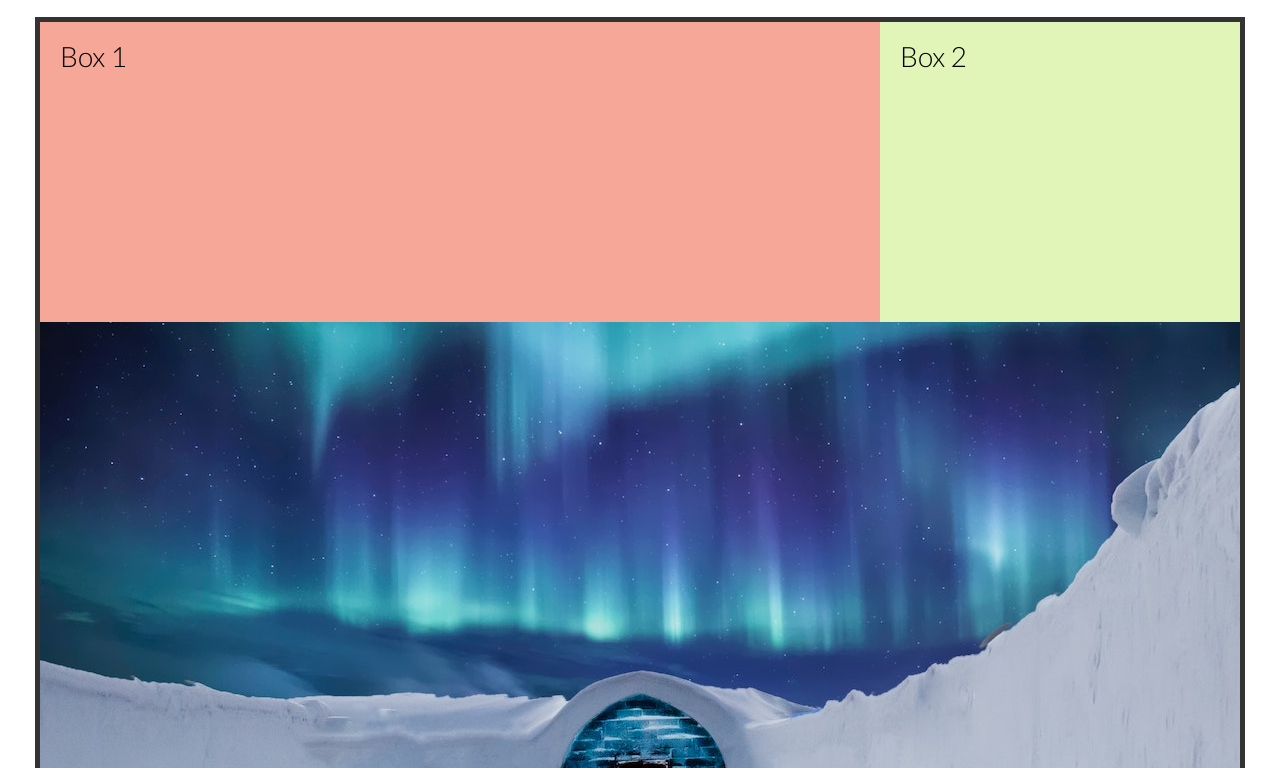
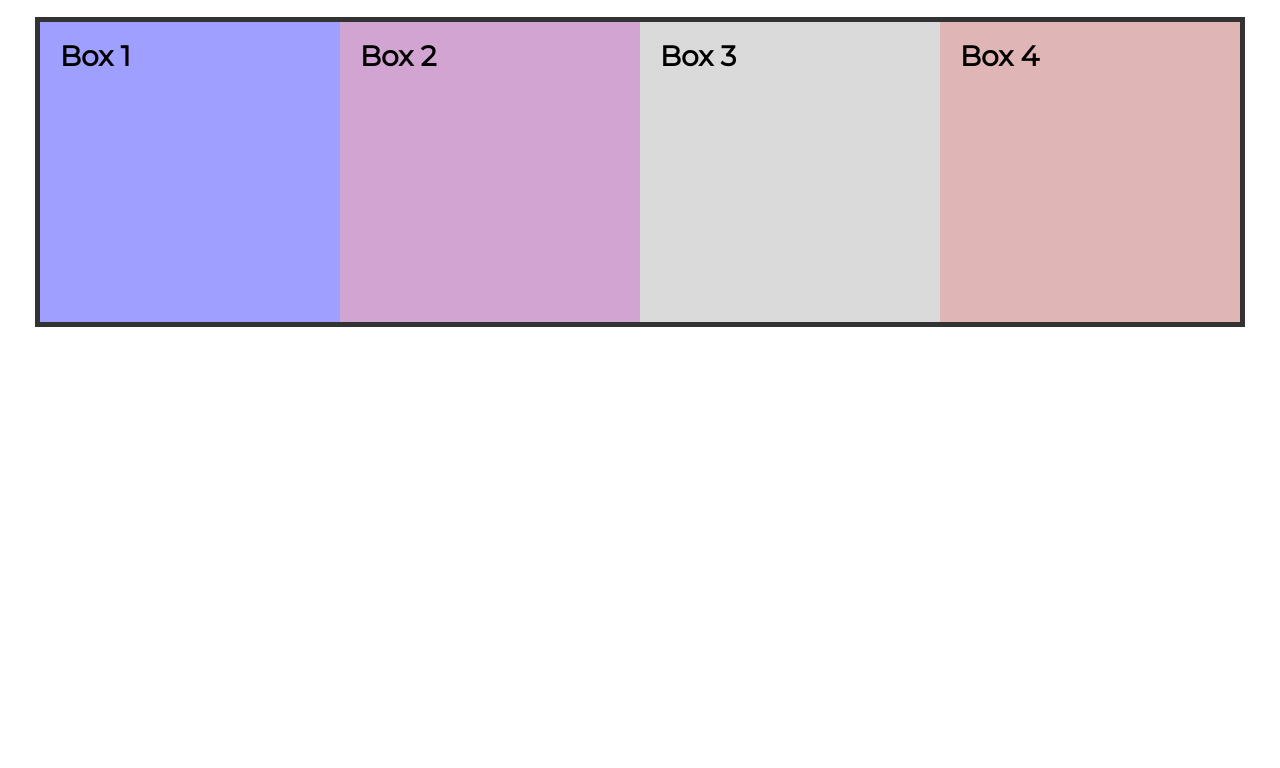
Before and after one commit to therealsult/sultan_abdullah_hw3-media-queries, a plain HTML site: page index.html in a window 1280 px wide. Shown: the part 89-857 px from the top of the page. After the commit the page ends 800 px from the top, so only its background shows below. Drawn offline with Linux system fonts and the light colour scheme.

Commit message:
fixed-boxes
!

```diff
--- a/css/main.css
+++ b/css/main.css
@@ -4,14 +4,14 @@ img, video, object {
 }
 
 body {
-    font-family: 'monserrat', Arial, Helvetica, sans-serif;
+    font-family: 'monsterrat', Arial, Helvetica, sans-serif;
     font-size: 18px;
 }
 
 h1, h2 {
-    font-family: 'lato', Arial, Helvetica, sans-serif;
+    font-family: 'montserrat', Arial, Helvetica, sans-serif;
     font-size: 28px;
-    margin-top: 20px;
+    padding-top: 20px;
     margin-bottom: 20px;
     margin-left: 20px;
 }
@@ -30,28 +30,53 @@ p {
 
 
 #box1 {
-    background-color: rgba(233, 52, 16, 0.432);
-
+    background-color: rgba(249, 74, 179, 0.212);
+    font-weight: bold;
     height: 300px;
 }
 
 #box2 {
-    background-color: rgba(163, 224, 42, 0.329);
-
+    background-color: rgba(250, 76, 76, 0.24);
+    font-weight: bold;
     height: 300px;
 }
 
-@media screen and (min-width:640px) {
+#box3 {
+    display: none;
+
+}
+
+#box4 {
+    display: none;
+}
+
+@media screen and (min-width:641px) {
     #column-con {
         display: flex;
         flex-direction: row;
     }
 
     #box1 {
-        width: 70%;
+        width: 25%;
+        background-color: rgba(0, 0, 255, 0.378);
     }
 
     #box2 {
-        width: 30%;
+        background-color: rgba(128, 0, 128, 0.356);
+        width: 25%;
+    }
+
+    #box3 {
+        background-color: rgba(128, 128, 128, 0.293);
+        font-weight: bold;
+        width: 25%;
+        display: block;
+    }
+
+    #box4 {
+        background-color: rgba(165, 42, 42, 0.344);
+        font-weight: bold;
+        width: 25%;
+        display: block;
     }
 }
--- a/index.html
+++ b/index.html
@@ -22,11 +22,19 @@
             <section id="box1">
                 <h2>Box 1</h2>
             </section>
+
             <section id="box2">
                 <h2>Box 2</h2>
             </section>
+
+            <section id="box3">
+                <h2>Box 3</h2>
+            </section>
+
+            <section id="box4">
+                <h2>Box 4</h2>
+            </section>
         </div>
-        <img src="images/aurora.jpg" alt="Aurpra Borealis over icy landscape">
     </div>
 
     <script src="js/main.js"></script>
```
